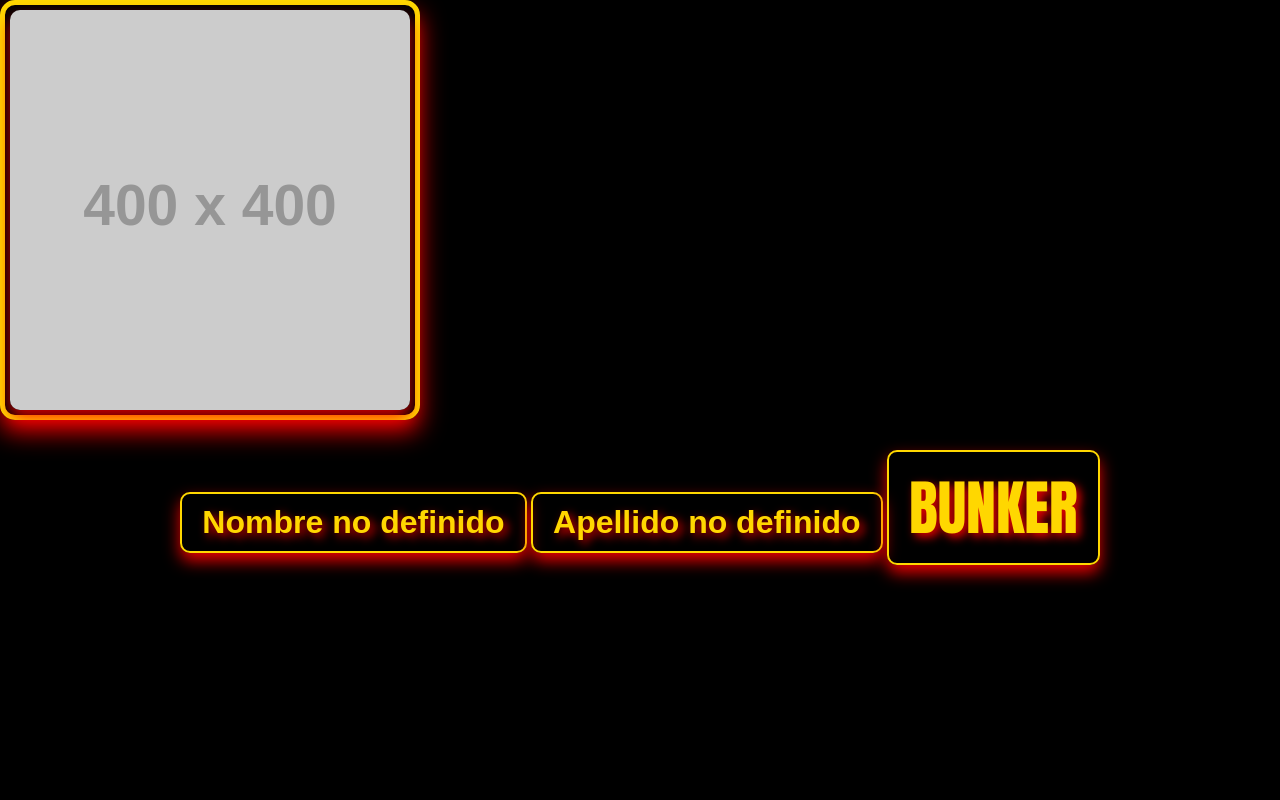
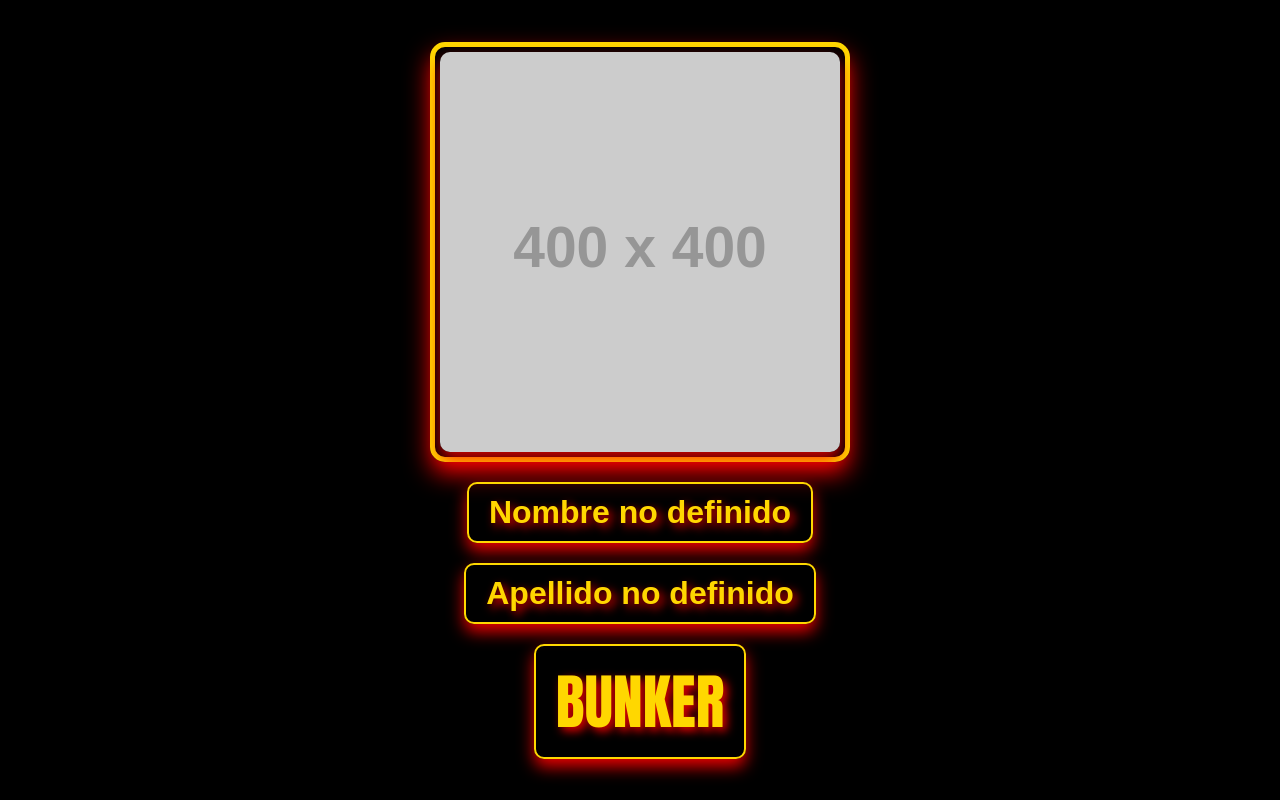
Before and after one commit to arieldiaz11777/bk, a plain HTML site: page index.html in a window 1280 px wide. Drawn offline with Linux system fonts and the light colour scheme; placeholder pictures from the web are drawn by us.

Commit message:
Update index.html

```diff
--- a/index.html
+++ b/index.html
@@ -12,13 +12,18 @@
       display: flex;
       flex-direction: column;
       align-items: center;
-      justify-content: space-between;
+      justify-content: center;
       height: 100vh;
       font-family: Arial, sans-serif;
       background-color: #000; /* Fondo negro */
       color: #FFD700; /* Texto amarillo */
     }
     .container {
+      display: flex;
+      flex-direction: column;
+      align-items: center;
+      justify-content: center;
+      gap: 20px; /* Espacio entre elementos */
       width: 100%;
       text-align: center;
     }
@@ -29,7 +34,6 @@
       border-radius: 15px; /* Bordes redondeados */
       padding: 5px;
       box-shadow: 0 12px 24px rgba(255, 0, 0, 0.9); /* Sombra roja más intensa */
-      margin-bottom: 20px;
     }
     img {
       width: 100%;
@@ -48,7 +52,6 @@
       font-weight: bold; /* Texto más grueso */
       text-shadow: 4px 4px 10px rgba(255, 0, 0, 0.9); /* Sombra roja más intensa */
       box-shadow: 0 8px 16px rgba(255, 0, 0, 0.9); /* Sombra roja adicional */
-      margin: 10px 0;
     }
     .text-container {
       font-size: 32px; /* Texto agrandado */
```
